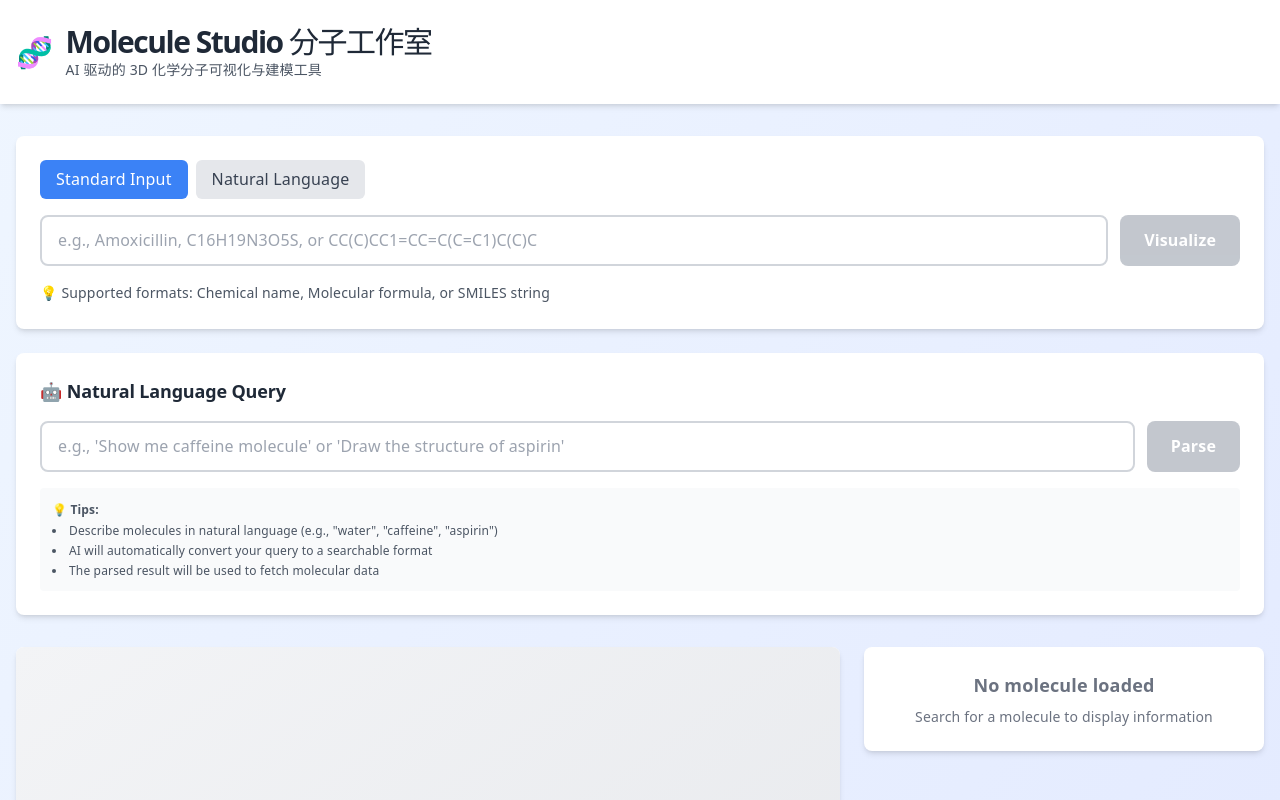
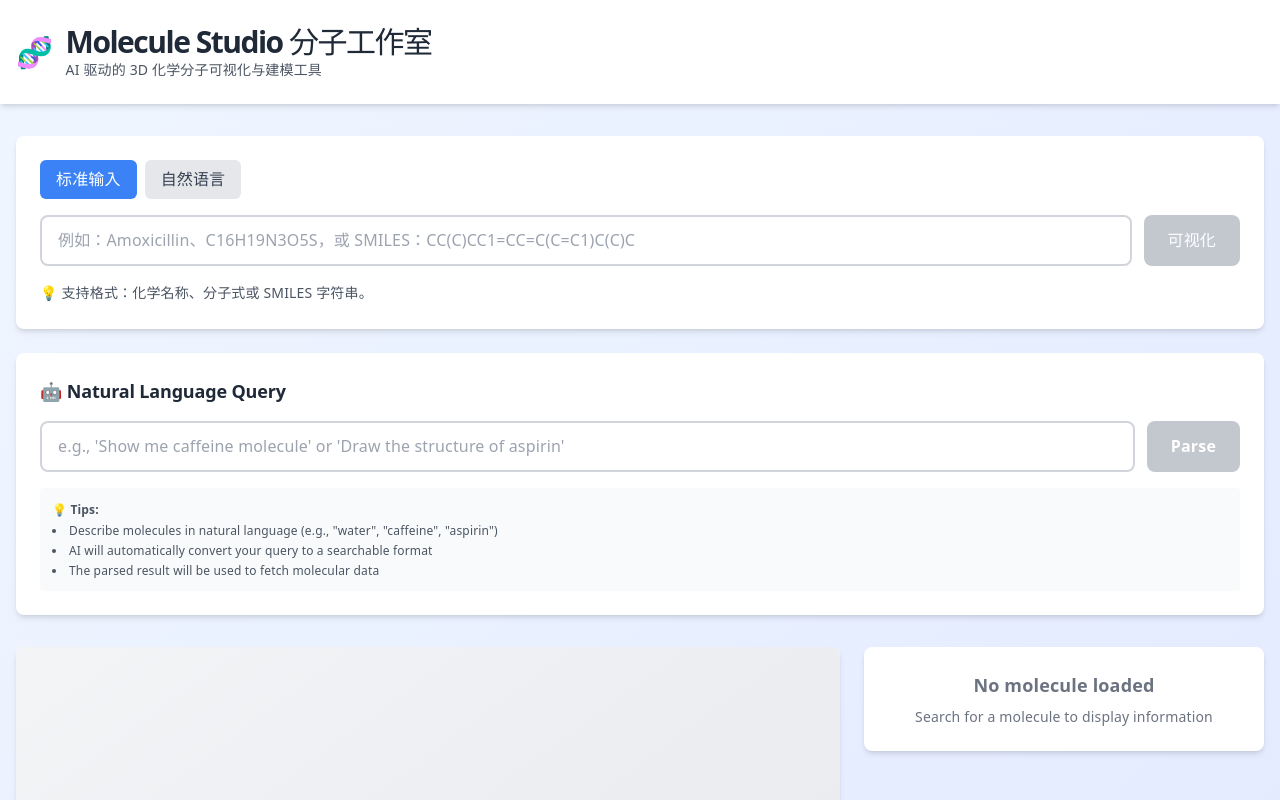
Before and after one commit to mratgnothing/Molecule-Studio, a React (Vite) app: page / in a window 1280 px wide. Shown: the top 800 px of the page. Built offline with nearby package versions, Linux system fonts and the light colour scheme; no server answers.

Commit message:
feat: localize search bar to Chinese

```diff
--- a/src/components/SearchBar.jsx
+++ b/src/components/SearchBar.jsx
@@ -3,15 +3,11 @@ import { isLLMConfigured } from '../utils/nlpParser';
 
 /**
  * SearchBar Component
- * Provides input field for molecule search with support for:
- * - Chemical names (e.g., Amoxicillin)
- * - Molecular formulas (e.g., C16H19N3O5S)
- * - SMILES strings
- * - Natural language queries (if LLM configured)
+ * 支持化学名称、分子式、SMILES 与自然语言查询。
  */
 const SearchBar = ({ onSearch, isLoading }) => {
   const [query, setQuery] = useState('');
-  const [inputMode, setInputMode] = useState('standard'); // 'standard' or 'nlp'
+  const [inputMode, setInputMode] = useState('standard');
   const hasLLM = isLLMConfigured();
 
   const handleSearch = () => {
@@ -30,7 +26,6 @@ const SearchBar = ({ onSearch, isLoading }) => {
   return (
     <div className="w-full bg-white rounded-lg shadow-md p-6 mb-6">
       <div className="flex flex-col gap-4">
-        {/* Input Mode Toggle */}
         {hasLLM && (
           <div className="flex gap-2">
             <button
@@ -41,7 +36,7 @@ const SearchBar = ({ onSearch, isLoading }) => {
                   : 'bg-gray-200 text-gray-700 hover:bg-gray-300'
               }`}
             >
-              Standard Input
+              标准输入
             </button>
             <button
               onClick={() => setInputMode('nlp')}
@@ -51,12 +46,11 @@ const SearchBar = ({ onSearch, isLoading }) => {
                   : 'bg-gray-200 text-gray-700 hover:bg-gray-300'
               }`}
             >
-              Natural Language
+              自然语言
             </button>
           </div>
         )}
 
-        {/* Input Field */}
         <div className="flex gap-3">
           <input
             type="text"
@@ -65,8 +59,8 @@ const SearchBar = ({ onSearch, isLoading }) => {
             onKeyPress={handleKeyPress}
             placeholder={
               inputMode === 'nlp'
-                ? 'e.g., "Show me water molecule" or "Draw ethanol structure"'
-                : 'e.g., Amoxicillin, C16H19N3O5S, or CC(C)CC1=CC=C(C=C1)C(C)C'
+                ? '例如：“显示水分子”或“绘制乙醇结构”'
+                : '例如：Amoxicillin、C16H19N3O5S，或 SMILES：CC(C)CC1=CC=C(C=C1)C(C)C'
             }
             disabled={isLoading}
             className="flex-1 px-4 py-3 border-2 border-gray-300 rounded-lg focus:outline-none focus:border-blue-500 disabled:bg-gray-100 disabled:cursor-not-allowed transition-colors"
@@ -94,20 +88,19 @@ const SearchBar = ({ onSearch, isLoading }) => {
                     d="M4 12a8 8 0 018-8V0C5.373 0 0 5.373 0 12h4zm2 5.291A7.962 7.962 0 014 12H0c0 3.042 1.135 5.824 3 7.938l3-2.647z"
                   />
                 </svg>
-                Loading...
+                加载中...
               </span>
             ) : (
-              'Visualize'
+              '可视化'
             )}
           </button>
         </div>
 
-        {/* Help Text */}
         <div className="text-sm text-gray-600">
           {inputMode === 'nlp' ? (
-            <p>💡 Describe the molecule in natural language. AI will convert it to a searchable format.</p>
+            <p>💡 用自然语言描述分子，AI 会自动转换为可搜索的化学标识。</p>
           ) : (
-            <p>💡 Supported formats: Chemical name, Molecular formula, or SMILES string</p>
+            <p>💡 支持格式：化学名称、分子式或 SMILES 字符串。</p>
           )}
         </div>
       </div>
```
